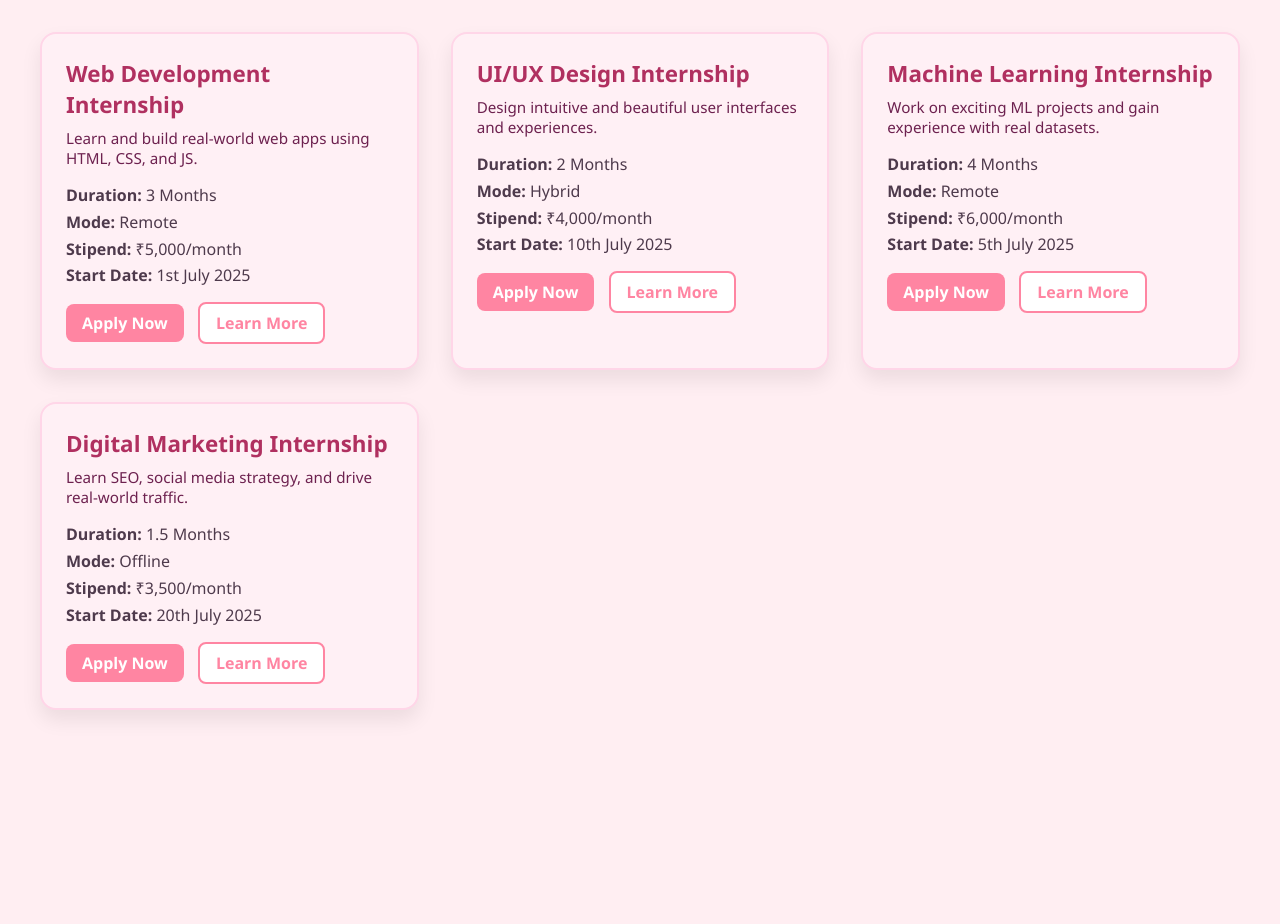
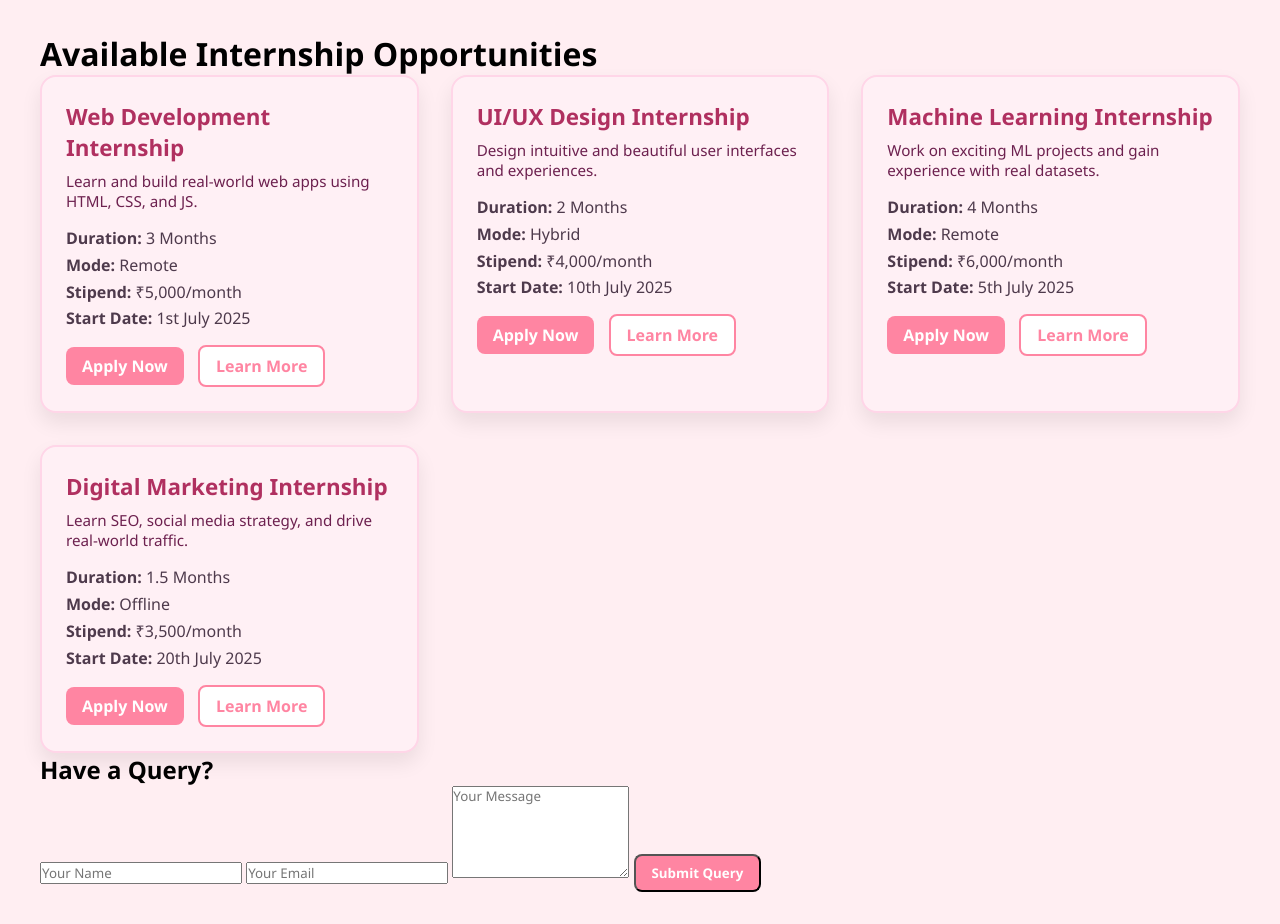
Before and after one commit to aanchalsinha04/vaultofcodes_assignment_2, a plain HTML site: page index.html in a window 1280 px wide. Before the commit the page ends 800 px from the top, so only its background shows below. Drawn offline with Linux system fonts and the light colour scheme.

Commit message:
Update index.html

```diff
--- a/index.html
+++ b/index.html
@@ -8,7 +8,8 @@
 </head>
 <body>
   <div class="container">
-    <!-- Repeat this box 4 times with variation if needed -->
+    <h1 class="main-heading">Available Internship Opportunities</h1>
+
     <div class="internship-grid">
       <!-- Internship Box 1 -->
       <div class="internship-card">
@@ -74,6 +75,17 @@
         </div>
       </div>
     </div>
+
+    <!-- Query Form -->
+    <div class="query-box">
+      <h2>Have a Query?</h2>
+      <form>
+        <input type="text" placeholder="Your Name" required>
+        <input type="email" placeholder="Your Email" required>
+        <textarea placeholder="Your Message" rows="5" required></textarea>
+        <button type="submit" class="btn primary">Submit Query</button>
+      </form>
+    </div>
   </div>
 </body>
 </html>
```
